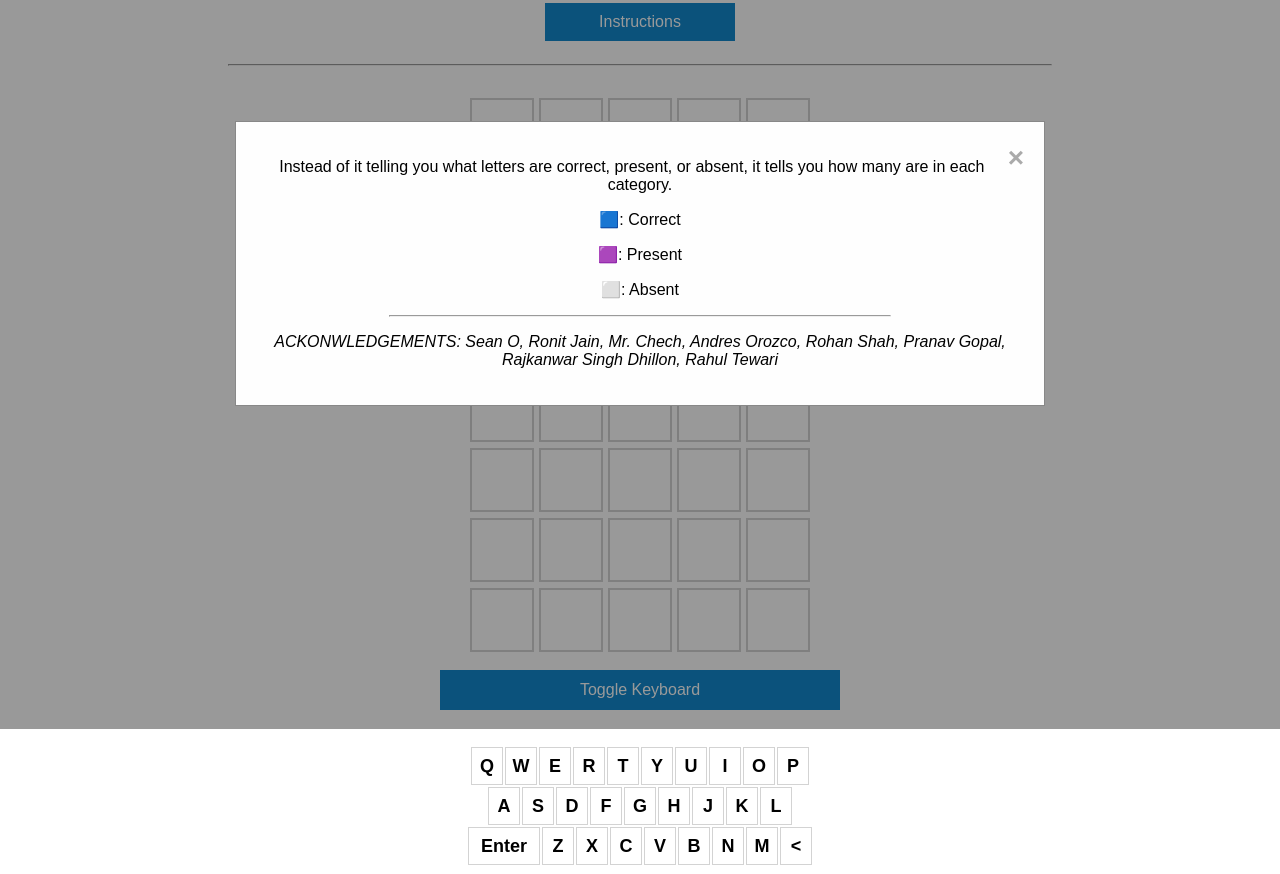
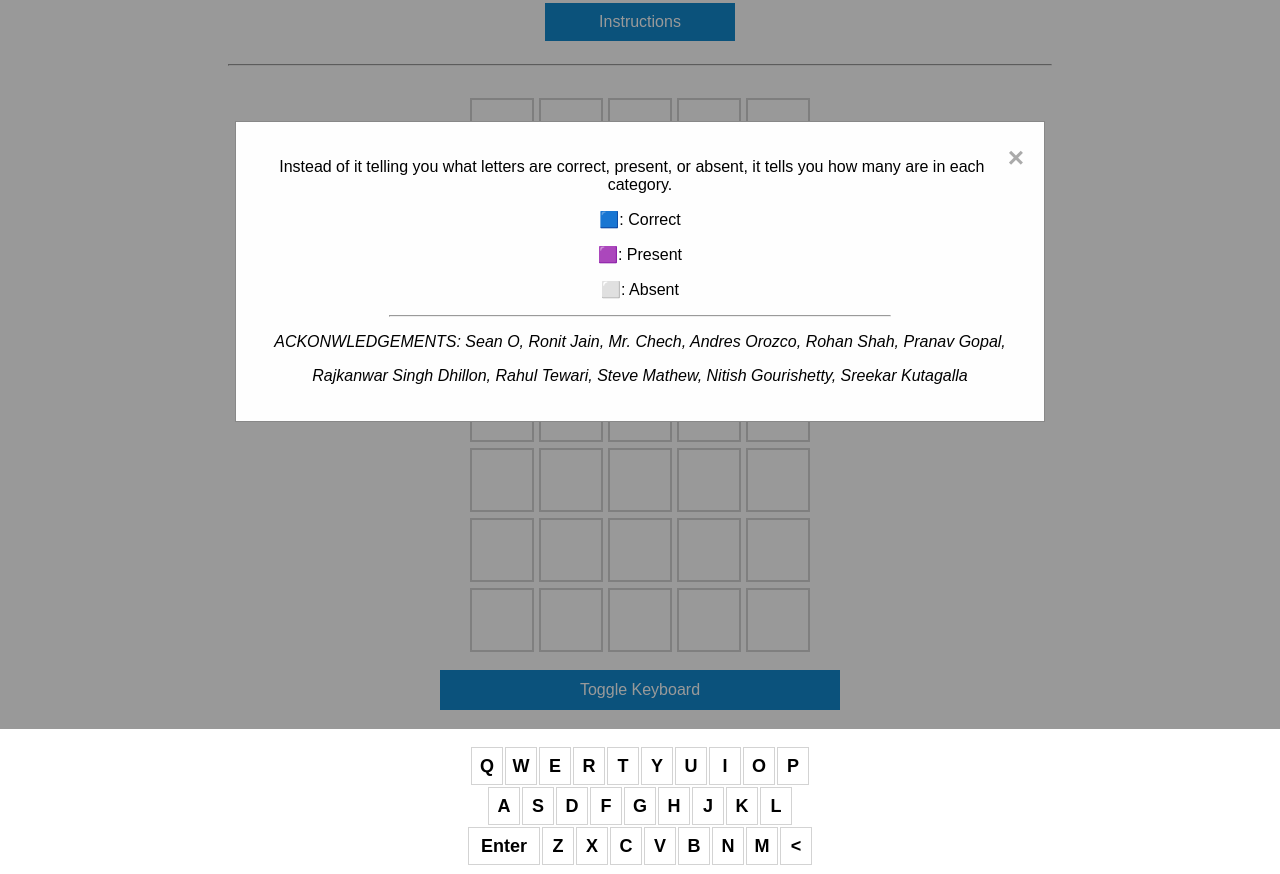
Before and after one commit to fazalmittu/wordzal_unique, a plain HTML site: page index.html in a window 1280 px wide. Both pictures are taken after a click on the button "Instructions". Shown: the part 71-945 px from the top of the page. Drawn offline with Linux system fonts and the light colour scheme.

Commit message:
addednames

```diff
--- a/index.html
+++ b/index.html
@@ -35,7 +35,10 @@
             </p>
             <hr>
             <p>
-                <i> ACKONWLEDGEMENTS: Sean O, Ronit Jain, Mr. Chech, Andres Orozco, Rohan Shah, Pranav Gopal, Rajkanwar Singh Dhillon, Rahul Tewari </i>
+                <i> ACKONWLEDGEMENTS: Sean O, Ronit Jain, Mr. Chech, Andres Orozco, Rohan Shah, Pranav Gopal,  </i>
+            </p>
+            <p>
+                <i> Rajkanwar Singh Dhillon, Rahul Tewari, Steve Mathew, Nitish Gourishetty, Sreekar Kutagalla </i>
             </p>
         </div>
 
```
